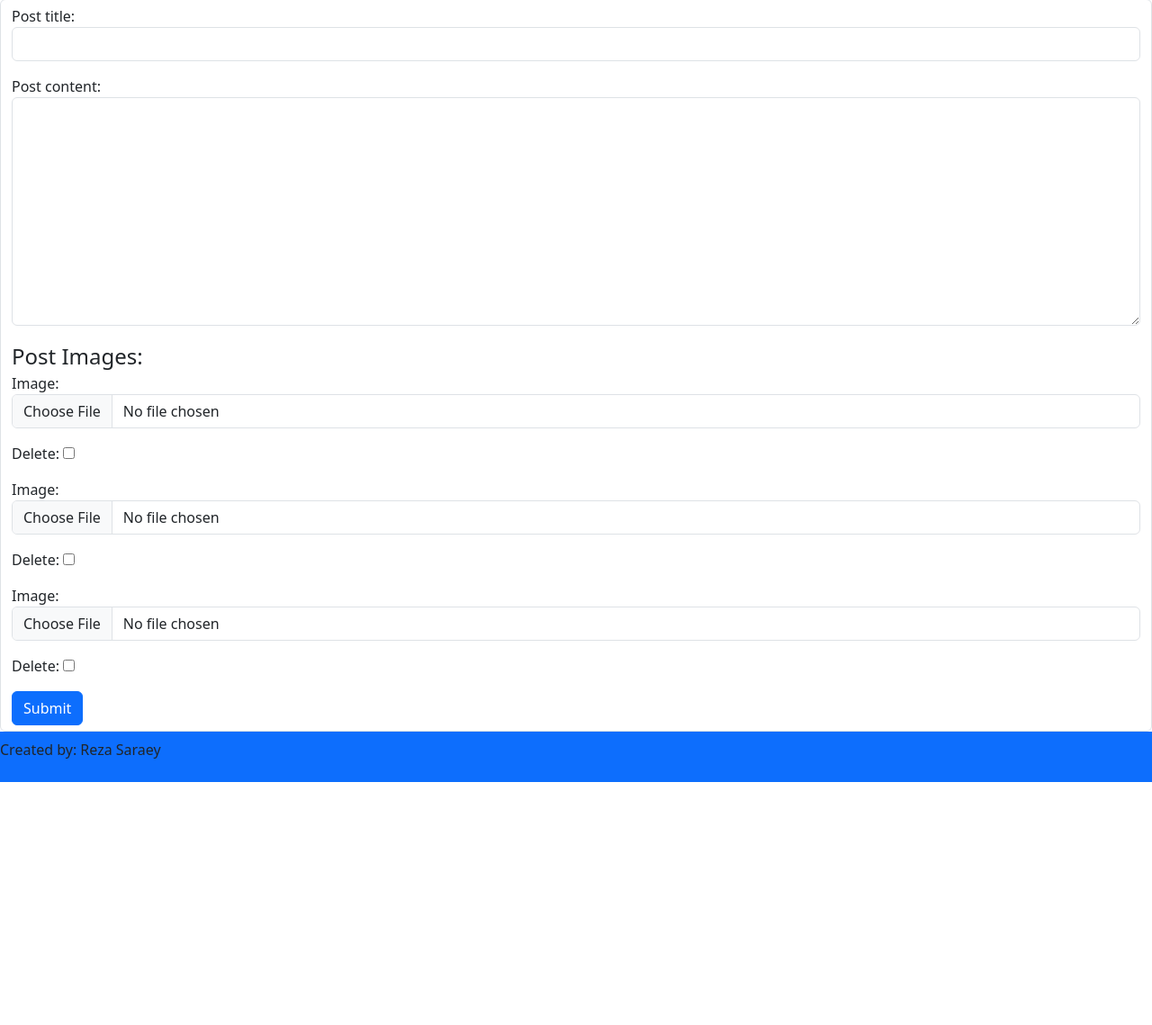
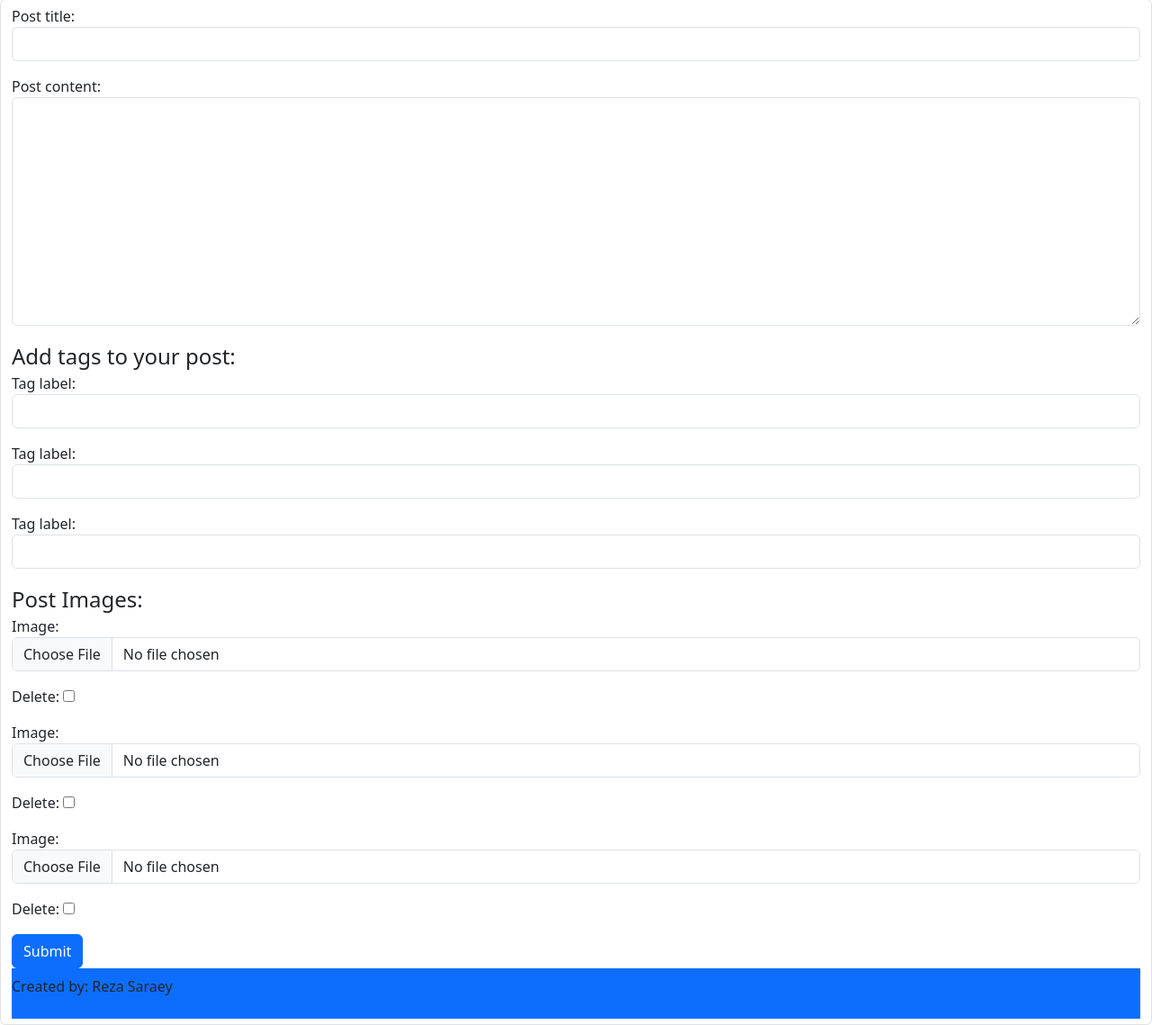
Before and after one commit to saraeygh/social-network, a Django app: page /posts/newpost/ in a window 1280 px wide. Shown: the part 111-1250 px from the top of the page at 90% size. Before the commit the page ends 980 px from the top, so only its background shows below. Run offline with Django 4.2, Linux system fonts and the light colour scheme; the visitor is signed in with stand-in values (Sample User, id 1).

Commit message:
feat: add tag on posts & view tag's post edit post's tags

```diff
--- a/posts/forms.py
+++ b/posts/forms.py
@@ -1,6 +1,7 @@
 from django import forms
-from django.forms import inlineformset_factory
+from django.forms import inlineformset_factory, formset_factory
 from .models import Post, Reply, Image
+from tags.models import Tag
 
 
 class PostForm(forms.ModelForm):
@@ -37,6 +38,27 @@ class ReplyFrom(forms.ModelForm):
         }
 
 
+class TagForm(forms.ModelForm):
+
+    def __init__(self, *args, **kwargs):
+        super().__init__(*args, **kwargs)
+        for field in self.fields.values():
+            field.widget.attrs['class'] = 'form-control'
+
+    class Meta:
+        model = Tag
+        fields = "__all__"
+        extras = {
+            'label': 3,
+        }
+
+
+TagFormset = formset_factory(
+    TagForm,
+    extra=3
+)
+
+
 class ImageForm(forms.ModelForm):
 
     def __init__(self, *args, **kwargs):
--- a/posts/models.py
+++ b/posts/models.py
@@ -1,9 +1,21 @@
 from django.db import models
 from django.utils.translation import gettext_lazy as _
 from core.models import BaseModel, CreateTimeMixin, UpdateTimeMixin
+from django.contrib.auth.models import UserManager
 from useraccounts.models import UserAccount
 from reaction.models import Reaction
+from tags.models import TaggedItem
 from django.db.models import Q
+
+
+class NotSoftDeleted(UserManager):
+    def get_queryset(self):
+        return super().get_queryset().filter(soft_delete=False)
+
+
+class SoftDeleted(UserManager):
+    def get_queryset(self):
+        return super().get_queryset().filter(soft_delete=True)
 
 
 class Post(BaseModel, CreateTimeMixin, UpdateTimeMixin):
@@ -26,6 +38,9 @@ class Post(BaseModel, CreateTimeMixin, UpdateTimeMixin):
         verbose_name=_("post slug"),
         )
 
+    def tags(self):
+        return TaggedItem.objects.filter(object_id=self.id)
+
     def replies(self):
         return Reply.objects.filter(post_id=self.id).filter(reply_id_id=None)
 
@@ -44,12 +59,27 @@ class Post(BaseModel, CreateTimeMixin, UpdateTimeMixin):
     def dislikes(self):
         return Reaction.objects.filter(object_id=self.id).filter(reaction_status='DISLIKE').count()
 
+    def delete_post(self):
+        self.delete()
+        post_taggeditem = TaggedItem.objects.filter(content_type_id=8).filter(object_id=self.id)
+        if post_taggeditem:
+            for item in post_taggeditem:
+                item.delete()
+        return None
+
     def __str__(self) -> str:
         return f"{self.title}"
 
 
     class Meta:
         ordering = ['-created_at', '-updated_at']
+
+
+class DeletedPost(Post):
+    objects = SoftDeleted()
+
+    class Meta:
+        proxy = True
 
 
 class Image(BaseModel, CreateTimeMixin, UpdateTimeMixin):
@@ -69,6 +99,13 @@ class Image(BaseModel, CreateTimeMixin, UpdateTimeMixin):
 
     class Meta:
         ordering = ['-created_at', '-updated_at']
+
+
+class DeletedImage(Image):
+    objects = SoftDeleted()
+
+    class Meta:
+        proxy = True
 
 
 class Reply(BaseModel, CreateTimeMixin, UpdateTimeMixin):
@@ -96,3 +133,10 @@ class Reply(BaseModel, CreateTimeMixin, UpdateTimeMixin):
 
     class Meta:
         ordering = ['-created_at', '-updated_at']
+
+
+class DeletedReply(Reply):
+    objects = SoftDeleted()
+
+    class Meta:
+        proxy = True
--- a/posts/templates/new_post.html
+++ b/posts/templates/new_post.html
@@ -5,6 +5,11 @@
     <form method="POST" enctype="multipart/form-data">
         {% csrf_token %}
         {{ form.as_p }}
+        <div class="fs-4">
+            Add tags to your post:
+        </div>
+        {{ tag_formset.as_p }}
+        <div>
         <div class="fs-4">
             Post Images:
         </div>
--- a/posts/urls.py
+++ b/posts/urls.py
@@ -6,7 +6,9 @@ from .views import (
     LikePost,
     DislikePost,
     SinglePost,
+    DeletePostTag,
     DeletePostImage,
+    TagPosts,
 )
 
 app_name = 'posts'
@@ -16,7 +18,9 @@ urlpatterns = [
     # **************************************************************
     path('newpost/', NewPost.as_view(), name='newpost'),
     path('editpost/<int:id>/', EditPost.as_view(), name='editpost'),
+    path('editpost/<int:id>/delete', DeletePost.as_view(), name='deletepost'),
+    path('editpost/<int:id>/delete/<int:tag_id>', DeletePostTag.as_view(), name='deleteposttag'),
     path('editpost/<int:id>/delete/<int:image_id>', DeletePostImage.as_view(), name='deletepostimage'),
-    path('editpost/<int:id>/delete', DeletePost.as_view(), name='deletepost'),
     path('post/<int:id>/<str:post_slug>/', SinglePost.as_view(), name='singlepost'),
+    path('tag/<int:tag_id>/<str:tag_label>/', TagPosts.as_view(), name='tagposts'),
 ]
--- a/posts/views.py
+++ b/posts/views.py
@@ -2,9 +2,13 @@ from django.shortcuts import render, redirect
 from django.views import View
 from django.contrib.auth.mixins import LoginRequiredMixin
 from reaction.models import Reaction
-from .forms import PostForm, ImageFormSet, ReplyFrom, ImageForm
+from .forms import PostForm, ReplyFrom, TagFormset, ImageFormSet
 from .models import Post, Reply, Image
+from tags.models import Tag, TaggedItem
+from django.contrib.contenttypes.models import ContentType
 from django.utils.text import slugify
+
+import inspect
 
 
 class NewPost(LoginRequiredMixin, View):
@@ -16,18 +20,22 @@ class NewPost(LoginRequiredMixin, View):
                 'post_slug': 'slug',
             }
         )
+        tag_formset = TagFormset()
         formset = ImageFormSet()
+
         context = {
             'form': form,
             'formset': formset,
+            'tag_formset': tag_formset,
             }
         return render(request, 'new_post.html', context)
 
     def post(self, request):
         form = PostForm(request.POST, instance=Post())
+        tag_formset = TagFormset(request.POST)
         formset = ImageFormSet(request.POST, request.FILES)
 
-        if form.is_valid() and formset.is_valid():
+        if form.is_valid() and formset.is_valid() and tag_formset.is_valid():
 
             form = form.cleaned_data
             title = form['title']
@@ -43,6 +51,22 @@ class NewPost(LoginRequiredMixin, View):
             )
 
             new_post.save()
+
+            tag_formset = tag_formset.cleaned_data
+            for tag in tag_formset:
+                if tag:
+                    tag_label = tag['label']
+
+                    new_tag = Tag.objects.update_or_create(
+                        label=tag_label,
+                    )
+                    new_tag[0].save()
+                    TaggedItem.add_tagged_item(
+                        self=self,
+                        tag=new_tag[0],
+                        user_id=user.id,
+                        post_id=new_post.id,
+                        )
 
             formset = formset.cleaned_data
             for image in formset:
@@ -75,6 +99,7 @@ class EditPost(LoginRequiredMixin, View):
 
     def get(self, request, id):
         edit_post = Post.objects.get(id=id)
+        post_tags = TaggedItem.objects.filter(object_id=id)
 
         if request.user.id == edit_post.user.id:
 
@@ -86,13 +111,15 @@ class EditPost(LoginRequiredMixin, View):
                     'post_slug': edit_post.post_slug,
                 }
             )
-
+            tag_formset = TagFormset()
             formset = ImageFormSet()
 
             context = {
+                'edit_post': edit_post,
+                'post_tags': post_tags,
+                'tag_formset': tag_formset,
+                'formset': formset,
                 'form': form,
-                'formset': formset,
-                'edit_post': edit_post,
                 }
 
             return render(request, 'edit_post.html', context)
@@ -103,8 +130,9 @@ class EditPost(LoginRequiredMixin, View):
         edited_post = Post.objects.get(id=id)
         form = PostForm(request.POST, instance=edited_post)
         formset = ImageFormSet(request.POST, request.FILES)
+        tag_formset = TagFormset(request.POST)
 
-        if form.is_valid() and formset.is_valid():
+        if form.is_valid() and formset.is_valid() and tag_formset.is_valid():
             form.save()
 
             formset = formset.cleaned_data
@@ -118,6 +146,23 @@ class EditPost(LoginRequiredMixin, View):
                         post_id=post_id,
                     )
                     new_iamge.save()
+
+            tag_formset = tag_formset.cleaned_data
+            for tag in tag_formset:
+                if tag:
+                    tag_label = tag['label']
+
+                    new_tag = Tag.objects.update_or_create(
+                        label=tag_label,
+                    )
+                    new_tag[0].save()
+
+                    TaggedItem.add_tagged_item(
+                        self=self,
+                        tag=new_tag[0],
+                        user_id=request.user.id,
+                        post_id=edited_post.id,
+                        )
 
             username = request.user
             return redirect('useraccounts:userprofile', username)
@@ -135,11 +180,24 @@ class EditPost(LoginRequiredMixin, View):
 class DeletePost(LoginRequiredMixin, View):
 
     def get(self, request, id):
-        delete_post = Post.objects.get(id=id)
+        post = Post.objects.get(id=id)
 
-        if request.user.id == delete_post.user.id:
-            delete_post.delete()
+        if request.user.id == post.user.id:
+            post.delete_post()
             return redirect('useraccounts:userprofile', request.user.username)
+
+        return redirect('useraccounts:signin')
+
+
+class DeletePostTag(LoginRequiredMixin, View):
+
+    def get(self, request, id, tag_id):
+        post = Post.objects.get(id=id)
+        tag = TaggedItem.objects.get(id=tag_id)
+
+        if request.user.id == post.user.id:
+            tag.delete()
+            return redirect('posts:editpost', post.id)
 
         return redirect('useraccounts:signin')
 
@@ -261,3 +319,18 @@ class SinglePost(View):
 
         else:
             return render(request, 'posts:singlepost', id, post_slug)
+
+
+class TagPosts(View):
+
+    def get(self, request, tag_id, tag_label):
+
+        posts_list = list(TaggedItem.objects.select_related('content_type').filter(tag_id=tag_id).filter(content_type_id=8))
+        all_used_tags = TaggedItem.all_used_tags()
+
+        context = {
+            "all_used_tags": all_used_tags,
+            'posts_list': posts_list,
+        }
+
+        return render(request, 'tag_posts.html', context)
--- a/tags/models.py
+++ b/tags/models.py
@@ -36,6 +36,7 @@ class Tag(models.Model):
 
 class TaggedItem(models.Model):
     objects = TaggedItemManager()
+
     tag = models.ForeignKey(
         Tag,
         related_name="used_tag",
@@ -72,6 +73,27 @@ class TaggedItem(models.Model):
         auto_now=True
         )
 
+    def add_tagged_item(self, tag, user_id, post_id):
+        new_tagged_item = TaggedItem.objects.create(
+            tag=tag,
+            object_id=post_id,
+            user=user_id,
+            content_type_id=8,
+            tag_from_id=1,
+        )
+
+        new_tagged_item.save()
+
+    @staticmethod
+    def all_used_tags():
+        all_tags = []
+        all_tagged_items = TaggedItem.objects.all()
+        for tagged_item in all_tagged_items:
+            if tagged_item.tag in all_tags:
+                continue
+            all_tags.append(tagged_item.tag)
+        return all_tags
+
     def __str__(self) -> str:
         return f"{self.tag}"
 
--- a/useraccounts/models.py
+++ b/useraccounts/models.py
@@ -6,17 +6,17 @@ from django.utils.translation import gettext_lazy as _
 from uuid import uuid4
 
 
-class UserAccountManager(UserManager):
+class NotSoftDeleted(UserManager):
     def get_queryset(self) -> QuerySet:
         return super().get_queryset().filter(soft_delete=False)
 
-class DeletedUserAccountManager(UserManager):
+class SoftDeleted(UserManager):
     def get_queryset(self) -> QuerySet:
         return super().get_queryset().filter(soft_delete=True)
 
 class UserAccount(BaseModel, AbstractUser, CreateTimeMixin, UpdateTimeMixin):
 
-    objects = UserAccountManager()
+    objects = NotSoftDeleted()
     objects_all = UserManager()
 
     image = models.FileField(
@@ -55,7 +55,7 @@ class UserAccount(BaseModel, AbstractUser, CreateTimeMixin, UpdateTimeMixin):
 
 
 class DeletedUserAccount(UserAccount):
-    objects = DeletedUserAccountManager()
+    objects = SoftDeleted()
 
     class Meta:
         proxy = True
@@ -81,3 +81,10 @@ class Relation(BaseModel, CreateTimeMixin):
 
     class Meta:
         ordering = ['-created_at']
+
+
+class DeletedRelation(Relation):
+    objects = SoftDeleted()
+
+    class Meta:
+        proxy = True
```
Also changed, not shown: posts/admin.py (+69 -1 lines), posts/templates/edit_post.html (+19 -3 lines), posts/templates/posts.html (+13 -4 lines), posts/templates/singlepost.html (+13 -4 lines), posts/templates/tag_posts.html (added, +86 -0 lines), useraccounts/admin.py (+29 -15 lines), useraccounts/templates/userprofile.html (+13 -4 lines).
